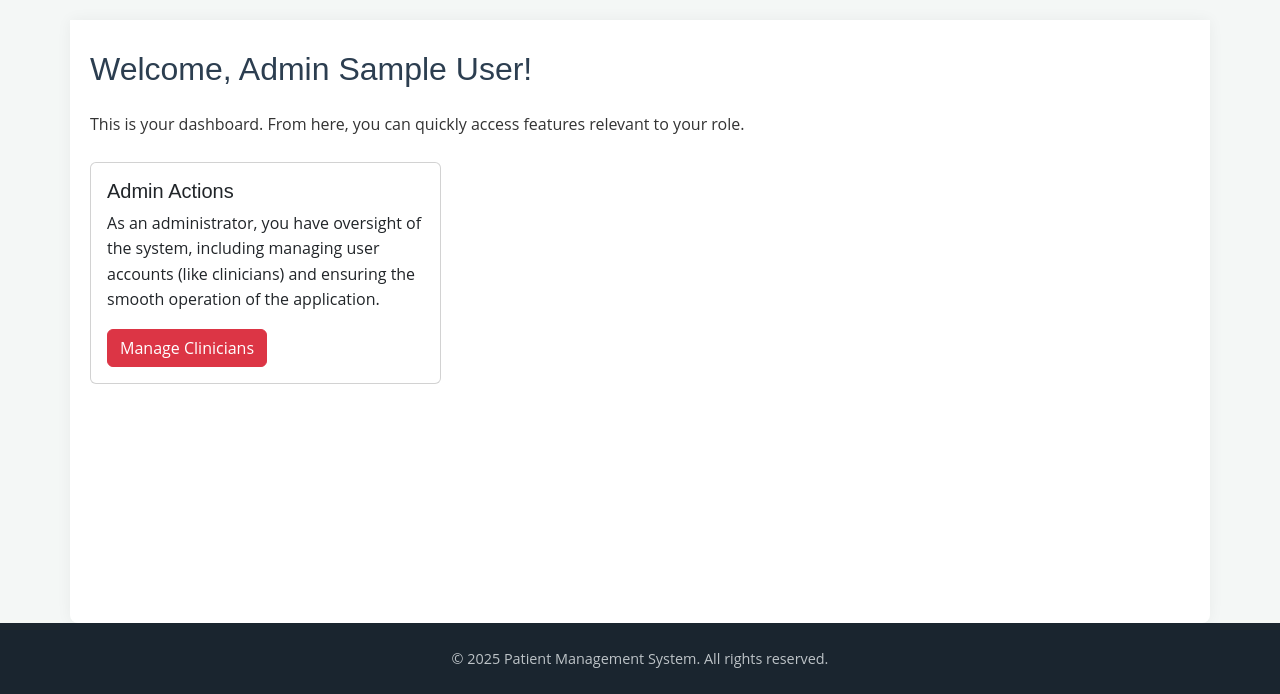
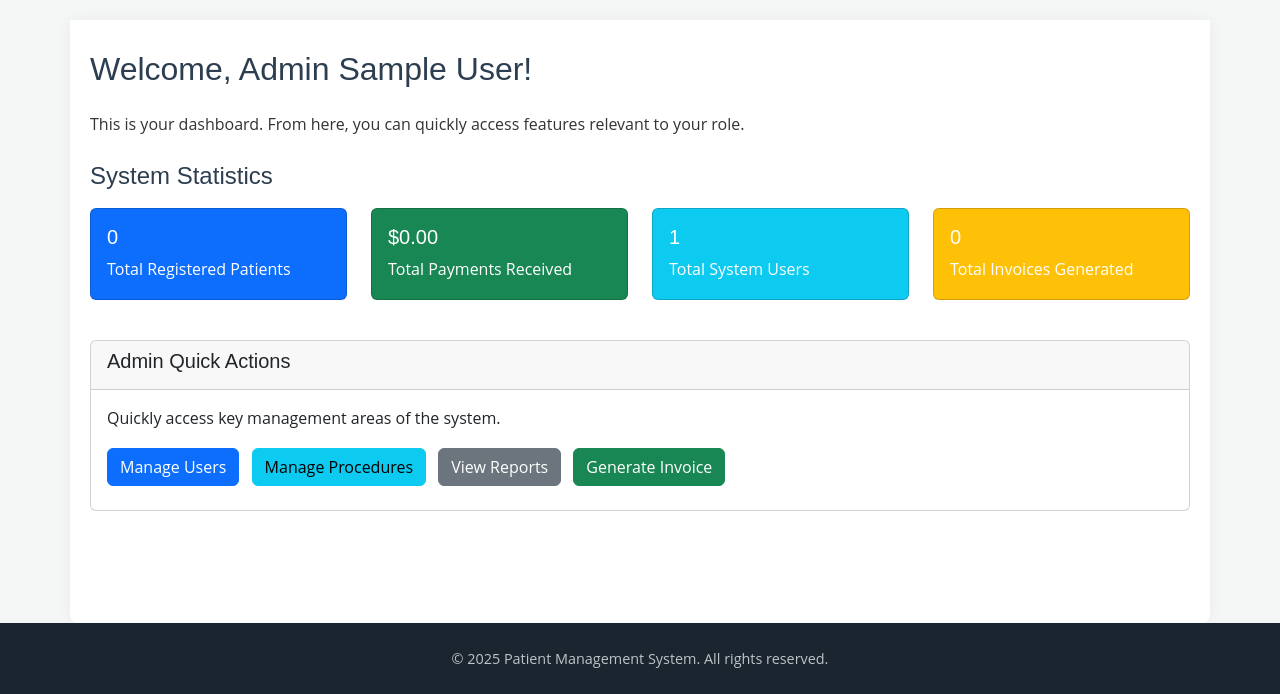
Before and after one commit to Israelkw/phyemr, a PHP site: page /pages/dashboard.php in a window 1280 px wide. Shown: the part 106-800 px from the top of the page. Run offline with PHP 8.4, Linux system fonts and the light colour scheme; the visitor is signed in with stand-in values (Sample User, id 1); data that the repository does not hold is empty; some web fonts are replaced.

Commit message:
Feat: Update admin dashboard with statistics and quick links
Enhanced the admin dashboard in `pages/dashboard.php` to provide more
relevant information and actions for administrators.

Changes:
- Added PHP logic to fetch key system statistics when an admin views the
  dashboard:
  - Total Registered Patients
  - Total Payments Received (from `payments` table sum)
  - Total System Users
  - Total Invoices Generated
- Updated the HTML layout for the admin view of the dashboard:
  - Displays the fetched statistics in visually distinct Bootstrap cards.
  - Added a 'Quick Links' section with buttons directing to:
    - Manage Users
    - Manage Procedures
    - View Reports
    - Generate Invoice
- Ensured these new sections are only visible to users with the 'admin' role.

```diff
--- a/pages/dashboard.php
+++ b/pages/dashboard.php
@@ -20,17 +20,23 @@ require_once $path_to_root . 'includes/header.php';
 <?php
     $user_role = isset($_SESSION['role']) ? $_SESSION['role'] : 'Guest';
     $user_first_name = isset($_SESSION['first_name']) ? $_SESSION['first_name'] : '';
-    $user_id = $_SESSION['user_id']; // For clinician patient count
+    $user_id = $_SESSION['user_id'];
 
-    // Database connection for clinician patient count
-    $active_patient_count = 0;
+    // Initialize variables for stats
+    $active_patient_count = 0; // For clinician
+    $stat_total_patients = 0;
+    $stat_total_payments_value = 0;
+    $stat_total_users = 0;
+    $stat_total_invoices = 0;
+
+    // Database connection is needed for any role that fetches data
+    require_once $path_to_root . 'includes/db_connect.php'; // Provides $pdo
+    require_once $path_to_root . 'includes/Database.php';    // Provides Database class
+    $db = new Database($pdo);
+
     if ($user_role === 'clinician') {
-        require_once $path_to_root . 'includes/db_connect.php'; // Provides $pdo
-        require_once $path_to_root . 'includes/Database.php';    // Provides Database class
-        $db = new Database($pdo);
         try {
             $sql_count = "SELECT COUNT(*) as count FROM patients WHERE assigned_clinician_id = :clinician_id";
-            // Assuming 'active' status is implied by being assigned. If there's an explicit 'is_active' flag for patients, it should be added.
             $stmt_count = $db->prepare($sql_count);
             $db->execute($stmt_count, [':clinician_id' => $user_id]);
             $result = $db->fetch($stmt_count);
@@ -39,7 +45,33 @@ require_once $path_to_root . 'includes/header.php';
             }
         } catch (PDOException $e) {
             error_log("Error fetching clinician's active patient count: " . $e->getMessage());
-            // Optionally set an error message to display to the user
+        }
+    } elseif ($user_role === 'admin') {
+        try {
+            // a. Total Registered Patients
+            $stmt_total_patients = $db->prepare("SELECT COUNT(*) AS total_patients FROM patients");
+            $db->execute($stmt_total_patients);
+            $stat_total_patients = ($db->fetch($stmt_total_patients)['total_patients']) ?? 0;
+
+            // b. Total Payments Received (sum from payments table)
+            $stmt_total_payments = $db->prepare("SELECT SUM(amount_paid) AS total_revenue FROM payments");
+            $db->execute($stmt_total_payments);
+            $stat_total_payments_value = ($db->fetch($stmt_total_payments)['total_revenue']) ?? 0;
+
+            // c. Total Number of Users
+            $stmt_total_users = $db->prepare("SELECT COUNT(*) AS total_users FROM users");
+            $db->execute($stmt_total_users);
+            $stat_total_users = ($db->fetch($stmt_total_users)['total_users']) ?? 0;
+
+            // d. Total Invoices Generated
+            $stmt_total_invoices = $db->prepare("SELECT COUNT(*) AS total_invoices FROM invoices");
+            $db->execute($stmt_total_invoices);
+            $stat_total_invoices = ($db->fetch($stmt_total_invoices)['total_invoices']) ?? 0;
+
+        } catch (PDOException $e) {
+            error_log("Error fetching admin dashboard statistics: " . $e->getMessage());
+            // Optionally set a general error message for admin stats area
+            SessionManager::set('dashboard_admin_error', 'Could not load all statistics.');
         }
     }
     ?>
@@ -97,14 +129,63 @@ require_once $path_to_root . 'includes/header.php';
         </div>
     </div>
     <?php elseif ($user_role === 'admin'): ?>
-    <div class="col-md-6 col-lg-4 mb-4">
-        <div class="card h-100">
-            <div class="card-body d-flex flex-column">
-                <h5 class="card-title">Admin Actions</h5>
-                <p class="card-text flex-grow-1">As an administrator, you have oversight of the system, including
-                    managing user accounts (like clinicians) and ensuring the smooth operation of the application.</p>
-                <a href="manage_clinicians.php" class="btn btn-danger mt-auto align-self-start">Manage Clinicians</a>
-                <?php // Add other admin links here if they exist ?>
+    <div class="col-lg-12"> <!-- Changed to full width for admin -->
+        <div class="row">
+            <!-- Statistics Section -->
+            <div class="col-12 mb-4">
+                <h4>System Statistics</h4>
+                <div class="row">
+                    <div class="col-md-3 mb-3">
+                        <div class="card text-white bg-primary h-100">
+                            <div class="card-body">
+                                <h5 class="card-title"><?php echo $stat_total_patients; ?></h5>
+                                <p class="card-text">Total Registered Patients</p>
+                            </div>
+                        </div>
+                    </div>
+                    <div class="col-md-3 mb-3">
+                        <div class="card text-white bg-success h-100">
+                            <div class="card-body">
+                                <h5 class="card-title">$<?php echo number_format($stat_total_payments_value, 2); ?></h5>
+                                <p class="card-text">Total Payments Received</p>
+                            </div>
+                        </div>
+                    </div>
+                    <div class="col-md-3 mb-3">
+                        <div class="card text-white bg-info h-100">
+                            <div class="card-body">
+                                <h5 class="card-title"><?php echo $stat_total_users; ?></h5>
+                                <p class="card-text">Total System Users</p>
+                            </div>
+                        </div>
+                    </div>
+                    <div class="col-md-3 mb-3">
+                        <div class="card text-white bg-warning h-100">
+                            <div class="card-body">
+                                <h5 class="card-title"><?php echo $stat_total_invoices; ?></h5>
+                                <p class="card-text">Total Invoices Generated</p>
+                            </div>
+                        </div>
+                    </div>
+                </div>
+            </div>
+
+            <!-- Quick Actions/Links Section -->
+            <div class="col-12">
+                <div class="card">
+                    <div class="card-header">
+                        <h5 class="card-title">Admin Quick Actions</h5>
+                    </div>
+                    <div class="card-body">
+                        <p class="card-text">Quickly access key management areas of the system.</p>
+                        <div class="d-grid gap-2 d-md-block">
+                            <a href="<?php echo $path_to_root; ?>pages/manage_clinicians.php" class="btn btn-primary me-md-2 mb-2"><i class="fas fa-users-cog"></i> Manage Users</a>
+                            <a href="<?php echo $path_to_root; ?>pages/admin_manage_procedures.php" class="btn btn-info me-md-2 mb-2"><i class="fas fa-cogs"></i> Manage Procedures</a>
+                            <a href="<?php echo $path_to_root; ?>pages/admin_reports.php" class="btn btn-secondary me-md-2 mb-2"><i class="fas fa-chart-line"></i> View Reports</a>
+                            <a href="<?php echo $path_to_root; ?>pages/generate_invoice.php" class="btn btn-success mb-2"><i class="fas fa-file-invoice-dollar"></i> Generate Invoice</a>
+                        </div>
+                    </div>
+                </div>
             </div>
         </div>
     </div>
```
